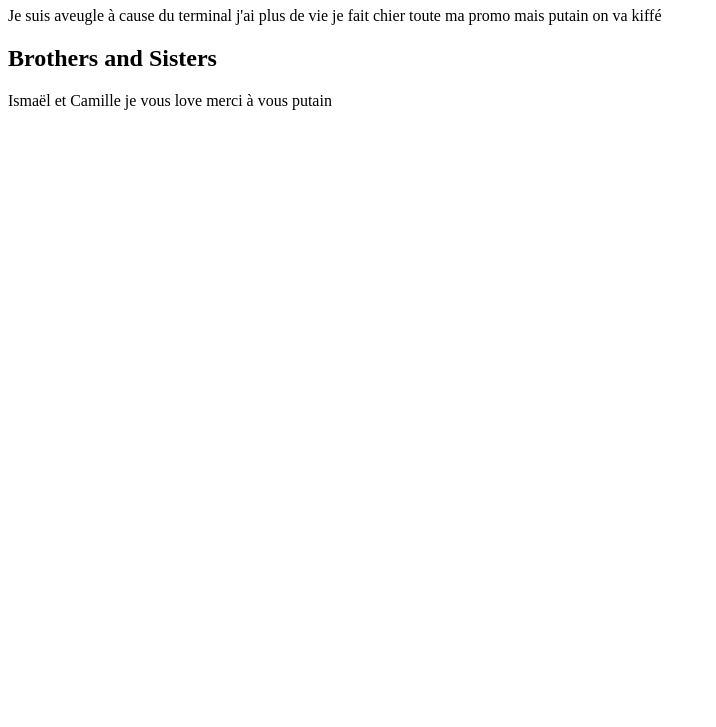
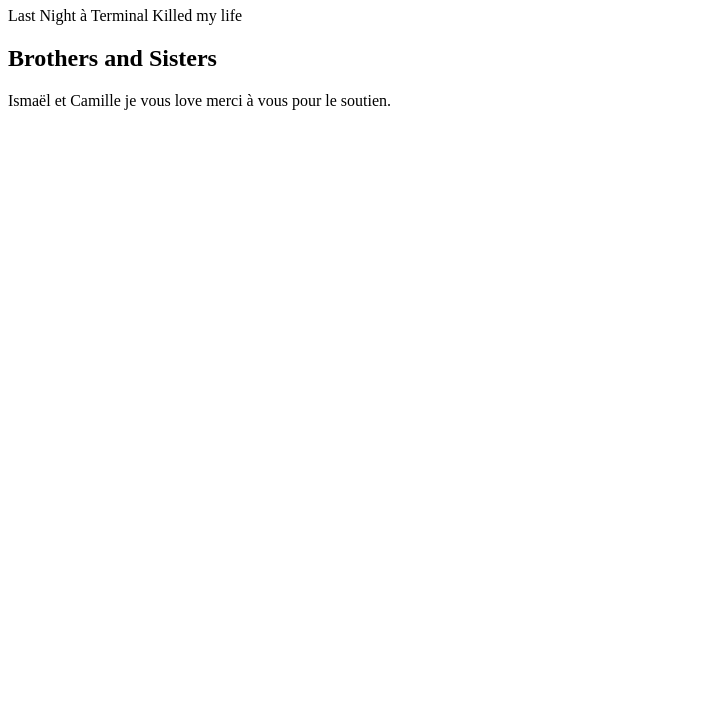
Before and after one commit to Brice-Ducroux/my-super-website, a plain HTML site: page index.html in a window 1280 px wide. Shown: the part 73-800 px from the top of the page, without its empty margins (0-716 px from the left). Drawn offline with Linux system fonts and the light colour scheme.

Commit message:
Update index.html

```diff
--- a/index.html
+++ b/index.html
@@ -6,11 +6,11 @@
 
     <h1> My Wild Life</h1>
 
-      <p>Je suis aveugle à cause du terminal j'ai plus de vie je fait chier toute ma promo mais putain on va kiffé</p>
+      <p>Last Night à Terminal Killed my life</p>
 
     <h2> Brothers and Sisters</h2>
 
-      <P>Ismaël et Camille je vous love merci à vous putain</P>
+      <P>Ismaël et Camille je vous love merci à vous pour le soutien.</P>
 
 </head>
 <body>
```
